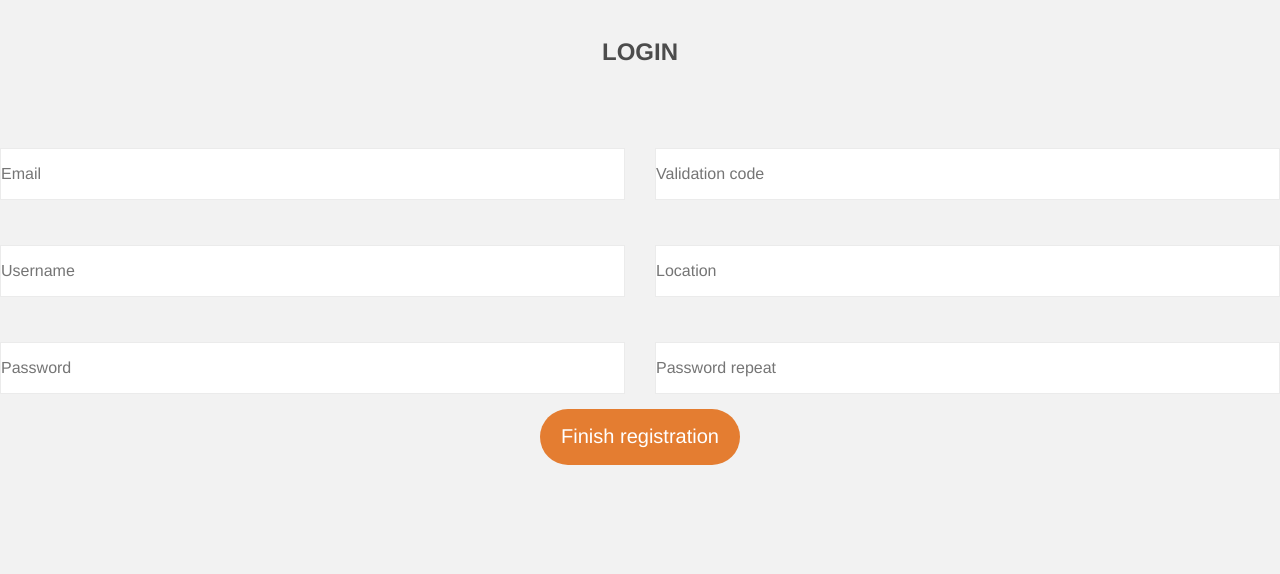
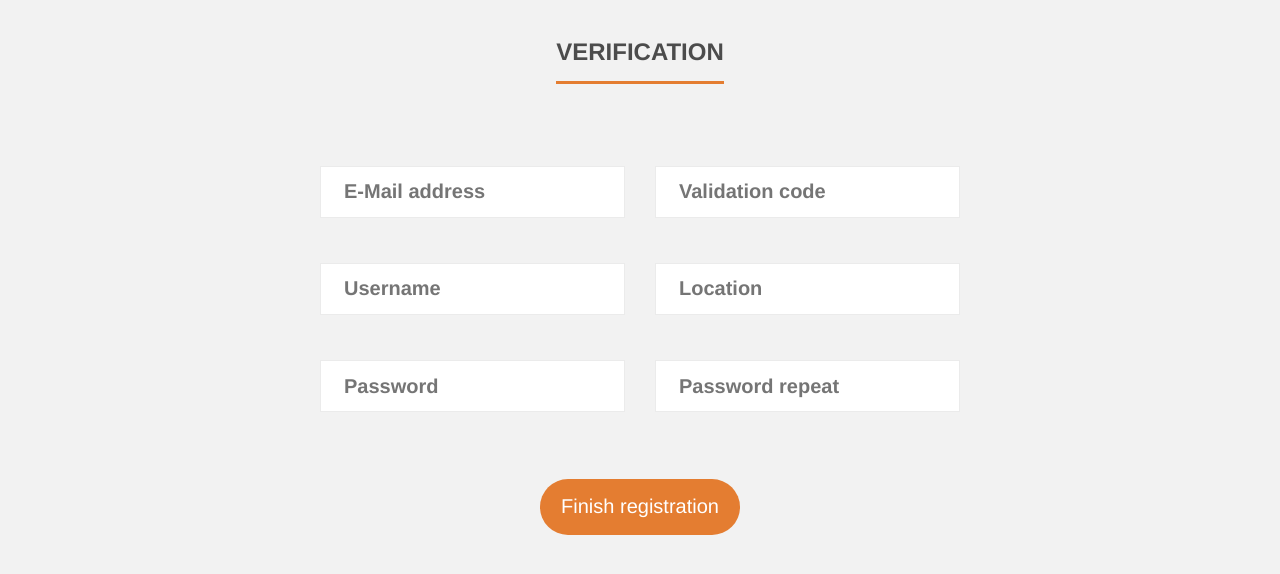
Before and after one commit to roberttullycarr/LunaProject, a React (Create React App) app in the folder frontend/: page /signup/verification in a window 1280 px wide. Shown: the top 574 px of the page. Built offline with nearby package versions, Linux system fonts and the light colour scheme.

Commit message:
modify registration pages

```diff
--- a/frontend/src/Components/Generic/Buttons/index.jsx
+++ b/frontend/src/Components/Generic/Buttons/index.jsx
@@ -11,6 +11,7 @@ const Button = styled.button`
     color: ${(props) => props.theme.backgroundWhite};
     font-size: ${(props) => props.theme.textSizeM};
     background-color: ${(props) => props.theme.orange};
+    margin-top: 4%;
 `
 
 export const BaseButton = ({action}) => {
--- /dev/null
+++ b/frontend/src/Components/Generic/Fields/index.js
@@ -0,0 +1,15 @@
+import styled from "styled-components";
+
+export const BaseInput = styled.input`
+    color: ${props => props.theme.textDarkGrey};
+    outline: none;
+    height: 52px;
+    margin-bottom: 15px;
+    border: solid 1px ${props => props.theme.DetailsGrey};
+    font-weight: ${props => props.theme.textWeightBold};
+
+    ::placeholder {
+        color: ${props => props.theme.TextGrey};
+        font-weight: ${props => props.theme.textWeightBold};
+    }
+`
--- a/frontend/src/Components/Generic/Fields/index.jsx
+++ /dev/null
@@ -1,23 +0,0 @@
-import styled from "styled-components";
-
-const Input = styled.input`
-    color: ${props => props.theme.TextDarkGrey};
-    outline: none;
-    height: 52px;
-    margin-bottom: 15px;
-    border: solid 1px ${props => props.theme.DetailsGrey};
-
-    ::placeholder {
-        color: ${props => props.theme.TextGrey};
-    }
-`
-
-export const BaseInput = ({type, id, name, onChange}) => {
-    const onChangeHandler = (event) => {
-        onChange(event);
-    };
-
-    return (
-        <Input type={type} placeholder={name} id={id} onChange={onChangeHandler} />
-    )
-}
--- /dev/null
+++ b/frontend/src/Components/Generic/RegistrationWrapper/index.js
@@ -0,0 +1,11 @@
+import styled from "styled-components";
+
+export const Wrapper = styled.form`
+    display: flex;
+    flex-direction: column;
+    align-items: center;
+    justify-content: flex-start;
+    height: 100vh;
+    width: 100%;
+    background-color: ${props => props.theme.backgroundLightGrey};
+`
--- a/frontend/src/Pages/Authentification/Congratulations/index.jsx
+++ b/frontend/src/Pages/Authentification/Congratulations/index.jsx
@@ -1,20 +1,14 @@
 import styled from "styled-components";
+import { Wrapper } from "../../../Components/Generic/RegistrationWrapper";
 
-const Wrapper = styled.form`
-    display: flex;
-    flex-direction: column;
-    align-items: center;
-    justify-content: flex-start;
-    height: 100vh;
-    width: 100%;
-    background-color: ${props => props.theme.backgroundLightGrey};
-`
 
 const Title = styled.h1`
     color: ${props => props.theme.textDarkGrey};
     font-size: ${props => props.theme.textSizeSecondTitle};
     margin-top: 3%;
     margin-bottom: 4%;
+    padding-bottom: 15px;
+    border-bottom: solid 3px ${props => props.theme.orange};
 `
 
 const Text = styled.p`
--- a/frontend/src/Pages/Authentification/Sign In/index.jsx
+++ b/frontend/src/Pages/Authentification/Sign In/index.jsx
@@ -1,35 +1,27 @@
 import styled from "styled-components";
-import { BaseInput } from "../../../Components/Generic/Fields";
-import {BaseButton} from "../../../Components/Generic/Buttons";
-import {useHistory} from "react-router-dom";
-import {useDispatch} from "react-redux";
+import { BaseInput } from "../../../Components/Generic/Fields/index.js";
+import { BaseButton } from "../../../Components/Generic/Buttons";
+import { useHistory } from "react-router-dom";
+import { useDispatch } from "react-redux";
 import { useState } from "react";
 import Axios from "../../../Store/Axios";
-
-const Wrapper = styled.form`
-    display: flex;
-    flex-direction: column;
-    align-items: center;
-    justify-content: flex-start;
-    height: 100vh;
-    width: 100%;
-    background-color: ${props => props.theme.backgroundLightGrey};
-`
+import { Wrapper } from "../../../Components/Generic/RegistrationWrapper";
 
 const Title = styled.h1`
     color: ${props => props.theme.textDarkGrey};
     font-size: ${props => props.theme.textSizeSecondTitle};
     margin-top: 3%;
     margin-bottom: 4%;
-`
+    padding-bottom: 15px;
+    border-bottom: solid 3px ${props => props.theme.orange};
+`;
 
-const RegistrationInput = styled(BaseInput)`
-    width: 20%;
+export const RegistrationInput = styled(BaseInput)`
     min-width: 200px;
+    width: 25%;
     font-size: ${props => props.theme.textSizeM};
     padding: 23px;
-    margin-bottom: 5%;
-`
+`;
 
 const SignIn = () => {
     const history = useHistory();
@@ -65,7 +57,7 @@ const SignIn = () => {
                     payload: response.data,
                 });
                 localStorage.setItem("token", response.data.access);
-                history.push("/feed");
+                history.push("/");
             }
         }
         catch(err) {
@@ -78,8 +70,8 @@ const SignIn = () => {
     return (
         <Wrapper onSubmit={onSubmitHandler} >
             <Title>LOGIN</Title>
-            <RegistrationInput name="E-Mail address" onChange={OnEmailChange} type="text" />
-            <RegistrationInput name="Password" onChange={OnPasswordChange} type="password" />
+            <RegistrationInput name="E-Mail address" onChange={OnEmailChange} type="text" placeholder="E-Mail address" />
+            <RegistrationInput name="Password" onChange={OnPasswordChange} type="password" placeholder="Password" />
             <BaseButton action="Login" ></BaseButton>
         </Wrapper>
     )
--- a/frontend/src/Pages/Authentification/Sign Up/index.jsx
+++ b/frontend/src/Pages/Authentification/Sign Up/index.jsx
@@ -1,34 +1,26 @@
 import styled from "styled-components";
-import {BaseInput} from "../../../Components/Generic/Fields";
-import {BaseButton} from "../../../Components/Generic/Buttons";
-import {useHistory} from "react-router-dom";
+import { BaseInput } from "../../../Components/Generic/Fields/index.js";
+import { BaseButton } from "../../../Components/Generic/Buttons";
+import { useHistory } from "react-router-dom";
 import { useState } from "react";
 import Axios from "../../../Store/Axios";
-
-const Wrapper = styled.form`
-    display: flex;
-    flex-direction: column;
-    align-items: center;
-    justify-content: flex-start;
-    height: 100vh;
-    width: 100%;
-    background-color: ${props => props.theme.backgroundLightGrey};
-`
+import { Wrapper } from "../../../Components/Generic/RegistrationWrapper";
 
 const Title = styled.h1`
     color: ${props => props.theme.textDarkGrey};
     font-size: ${props => props.theme.textSizeSecondTitle};
     margin-top: 3%;
     margin-bottom: 4%;
-`
+    padding-bottom: 15px;
+    border-bottom: solid 3px ${props => props.theme.orange};
+`;
 
-const RegistrationInput = styled(BaseInput)`
+export const RegistrationInput = styled(BaseInput)`
+    min-width: 200px;
     width: 20%;
-    min-width: 200px;
     font-size: ${props => props.theme.textSizeM};
     padding: 23px;
-    margin-bottom: 5%;
-`
+`;
 
 const SignUp = () => {
     const history = useHistory();
@@ -62,7 +54,7 @@ const SignUp = () => {
     return (
         <Wrapper onSubmit={onSubmitHandler} >
             <Title>REGISTRATION</Title>
-            <RegistrationInput name="E-Mail address" onChange={OnEmailChange} />
+            <RegistrationInput name="E-Mail address" onChange={OnEmailChange} placeholder="E-Mail address" />
             <BaseButton action="Register" ></BaseButton>
         </Wrapper>
     )
--- a/frontend/src/Pages/Authentification/Verification/index.jsx
+++ b/frontend/src/Pages/Authentification/Verification/index.jsx
@@ -1,26 +1,17 @@
 import { useState } from "react";
 import { useHistory } from "react-router-dom";
 import styled from "styled-components";
-import { BaseInput } from "../../../Components/Generic/Fields";
-import {BaseButton} from "../../../Components/Generic/Buttons";
+import { BaseInput } from "../../../Components/Generic/Fields/index.js";
+import { BaseButton } from "../../../Components/Generic/Buttons";
 import Axios from "../../../Store/Axios";
-
-const Wrapper = styled.form`
-    display: flex;
-    flex-direction: column;
-    align-items: center;
-    justify-content: flex-start;
-    height: 100vh;
-    width: 100%;
-    background-color: ${props => props.theme.backgroundLightGrey};
-`
+import { Wrapper } from "../../../Components/Generic/RegistrationWrapper";
 
 const Grid = styled.div`
   display: grid;
   grid-template: repeat(3, 1fr) / repeat(2, 1fr);
   grid-gap: 30px;
   margin-top: 30px;
-  width: 100%;
+  width: 50%;
 `;
 
 const Title = styled.h1`
@@ -28,15 +19,17 @@ const Title = styled.h1`
     font-size: ${props => props.theme.textSizeSecondTitle};
     margin-top: 3%;
     margin-bottom: 4%;
-`
+    padding-bottom: 15px;
+    border-bottom: solid 3px ${props => props.theme.orange};
+`;
 
 const RegistrationInput = styled(BaseInput)`
-    width: 20%;
+    width: 100%;
     min-width: 260px;
     font-size: ${props => props.theme.textSizeM};
     padding: 23px;
     margin-bottom: 5%;
-`
+`;
 
 const Verification = () => {
     const [email, setEmail] = useState("");
@@ -86,7 +79,7 @@ const Verification = () => {
         try {
           const resp = await Axios.patch(url, body);
           if (resp.status === 200) {
-            history.push("/feed");
+            history.push("/");
           }
         } catch (err) {
           console.log(err.response);
@@ -95,14 +88,14 @@ const Verification = () => {
 
     return (
         <Wrapper onSubmit={onSubmitHandler} >
-            <Title>LOGIN</Title>
+            <Title>VERIFICATION</Title>
             <Grid>
-              <RegistrationInput name="Email" type="text" onChange={onEmailChange} />
-              <RegistrationInput name="Validation code" type="text" onChange={onCodeChange} />
-              <RegistrationInput name="Username" type="text" onChange={onUsernameChange} />
-              <RegistrationInput name="Location" type="text" onChange={onLocationChange} />
-              <RegistrationInput name="Password" type="password" onChange={onPasswordChange} />
-              <RegistrationInput name="Password repeat" type="password" onChange={onPasswordRepeatChange} />
+              <RegistrationInput name="Email" type="text" onChange={onEmailChange} placeholder="E-Mail address"/>
+              <RegistrationInput name="Validation code" type="text" onChange={onCodeChange} placeholder="Validation code" />
+              <RegistrationInput name="Username" type="text" onChange={onUsernameChange} placeholder="Username" />
+              <RegistrationInput name="Location" type="text" onChange={onLocationChange} placeholder="Location"/>
+              <RegistrationInput name="Password" type="password" onChange={onPasswordChange} placeholder="Password"/>
+              <RegistrationInput name="Password repeat" type="password" onChange={onPasswordRepeatChange} placeholder="Password repeat"/>
             </Grid>
             <BaseButton action="Finish registration" ></BaseButton>
         </Wrapper>
```
